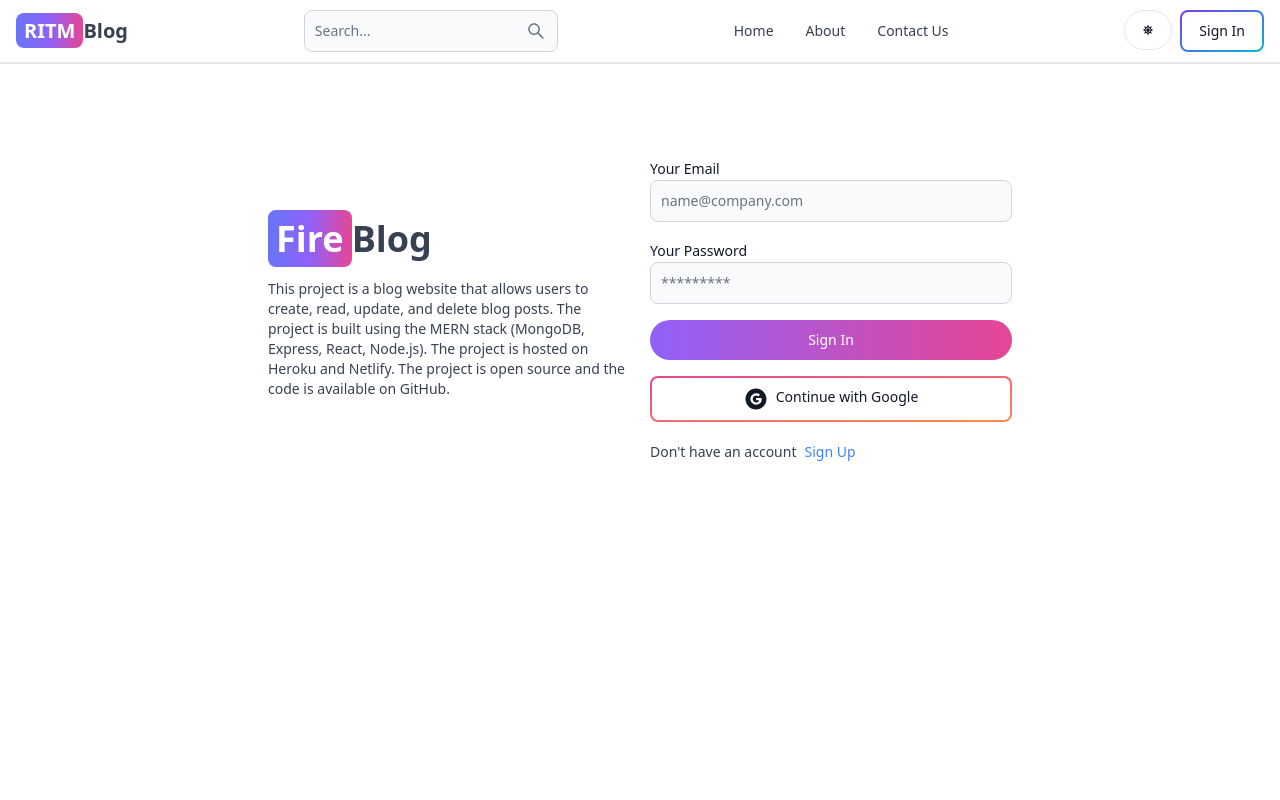
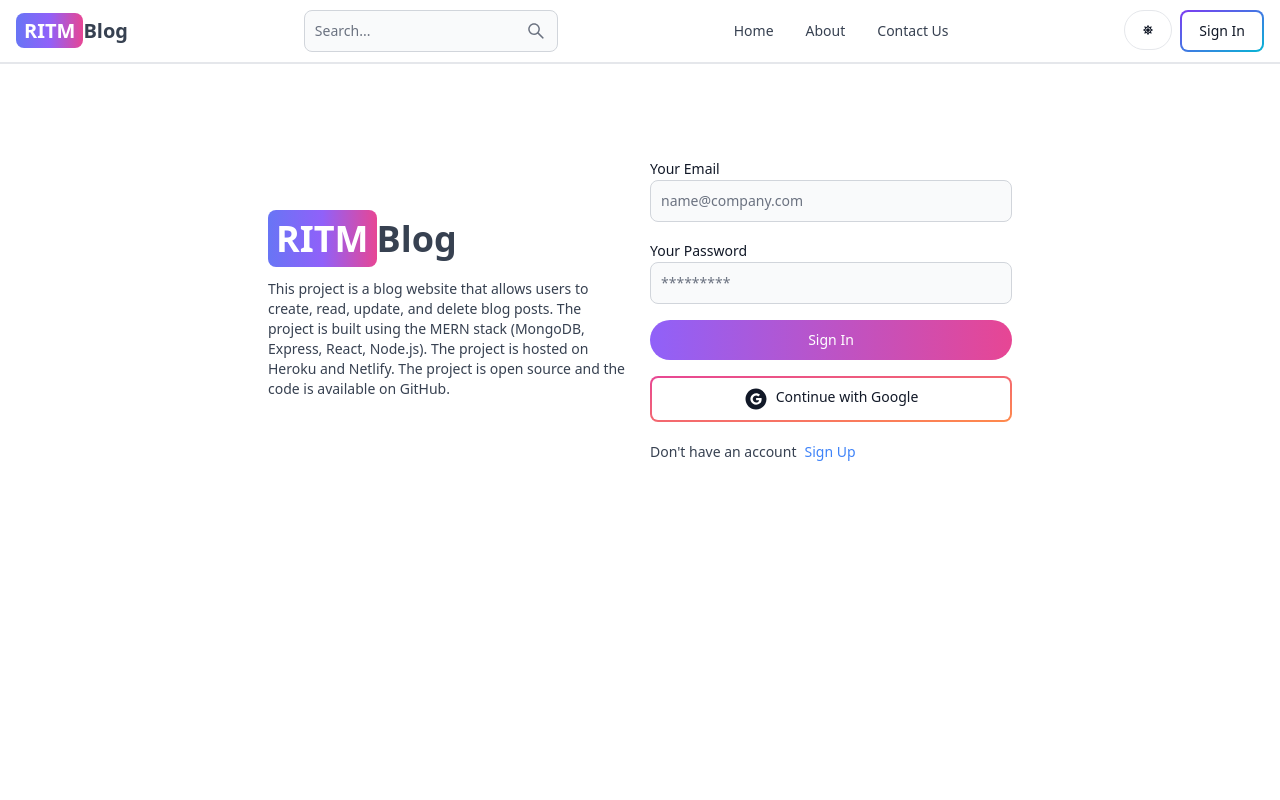
Before and after one commit to SAMEER563/InformMe, a React (Vite) app in the folder client/: page /sign-in in a window 1280 px wide. Shown: the top 800 px of the page. Built offline with nearby package versions, Linux system fonts and the light colour scheme; no server answers.

Commit message:
Logo change

```diff
--- a/client/src/pages/SignIn.jsx
+++ b/client/src/pages/SignIn.jsx
@@ -53,7 +53,7 @@
         {/* left */}
         <div className="flex-1">
         <Link to="/" className="font-bold dark:text-white text-4xl">
-        <span className="px-2 py-1 bg-gradient-to-r from-indigo-500 via-purple-500 to-pink-500 rounded-lg text-white">Fire</span>
+        <span className="px-2 py-1 bg-gradient-to-r from-indigo-500 via-purple-500 to-pink-500 rounded-lg text-white">RITM</span>
        Blog
        </Link>
        <p className="text-sm mt-5">
--- a/client/src/pages/SignUp.jsx
+++ b/client/src/pages/SignUp.jsx
@@ -52,7 +52,7 @@
         {/* left */}
         <div className="flex-1">
         <Link to="/" className="font-bold dark:text-white text-4xl">
-        <span className="px-2 py-1 bg-gradient-to-r from-indigo-500 via-purple-500 to-pink-500 rounded-lg text-white">Fire</span>
+        <span className="px-2 py-1 bg-gradient-to-r from-indigo-500 via-purple-500 to-pink-500 rounded-lg text-white">RITM</span>
        Blog
        </Link>
        <p className="text-sm mt-5">
```
